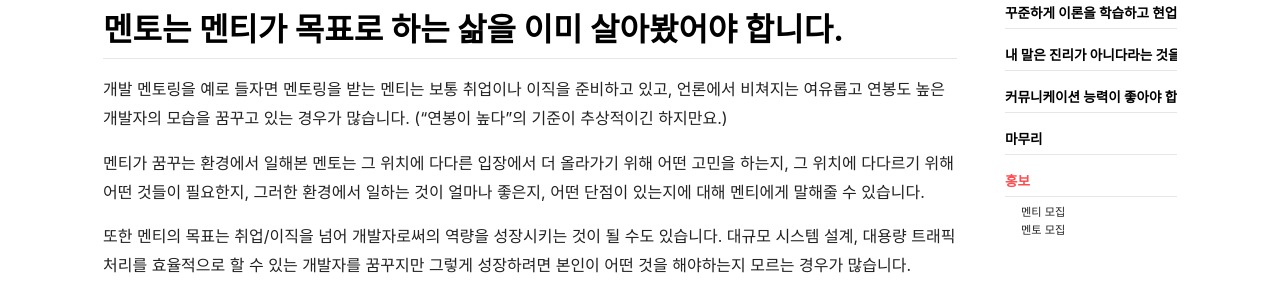
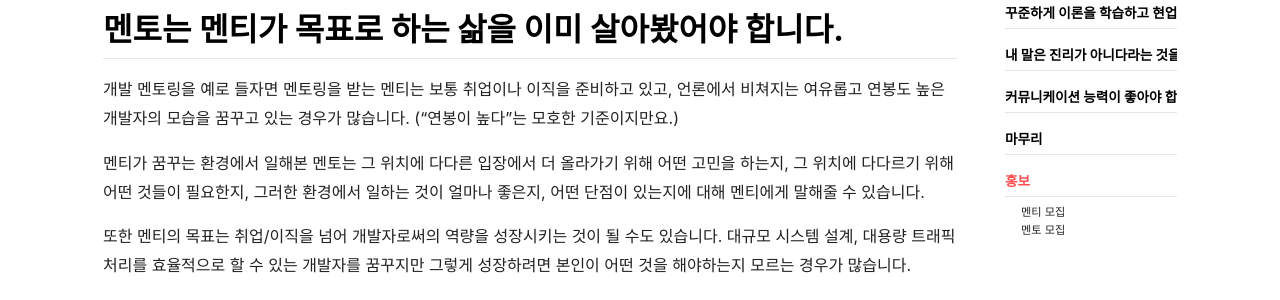
Before and after one commit to f-lab-private/f-lab-private.github.io, a Jekyll site: the page built from _posts/2021-09-21-what-is-good-mentor-.md, in a window 1280 px wide and 900 px high, scrolled down 355 px. Shown: the part 181-481 px from the top of the window. Built offline with Jekyll 4.4.1, drawn with Linux system fonts in a browser that asks for light colours; nearby versions of some CDN libraries; some of the changed text lies outside the part shown.

Commit message:
[Article] 좋은 멘토의 모습

```diff
--- a/_posts/2021-09-21-what-is-good-mentor-.md
+++ b/_posts/2021-09-21-what-is-good-mentor-.md
@@ -14,7 +14,7 @@ F-Lab은 "업계 최고 수준의 실력을 가진 개발자들의 멘토링"이
 
 
 # 멘토는 멘티가 목표로 하는 삶을 이미 살아봤어야 합니다.
-개발 멘토링을 예로 들자면 멘토링을 받는 멘티는 보통 취업이나 이직을 준비하고 있고, 언론에서 비쳐지는 여유롭고 연봉도 높은 개발자의 모습을 꿈꾸고 있는 경우가 많습니다. ("연봉이 높다"의 기준이 추상적이긴 하지만요.)
+개발 멘토링을 예로 들자면 멘토링을 받는 멘티는 보통 취업이나 이직을 준비하고 있고, 언론에서 비쳐지는 여유롭고 연봉도 높은 개발자의 모습을 꿈꾸고 있는 경우가 많습니다. ("연봉이 높다"는 모호한 기준이지만요.)
 
 멘티가 꿈꾸는 환경에서 일해본 멘토는 그 위치에 다다른 입장에서 더 올라가기 위해 어떤 고민을 하는지, 그 위치에 다다르기 위해 어떤 것들이 필요한지, 그러한 환경에서 일하는 것이 얼마나 좋은지, 어떤 단점이 있는지에 대해 멘티에게 말해줄 수 있습니다.
 
@@ -54,7 +54,7 @@ F-Lab은 "업계 최고 수준의 실력을 가진 개발자들의 멘토링"이
 
 
 # 내 말은 진리가 아니다라는 것을 인지하고 있어야 합니다.
-아무리 뛰어난 사람이라도 자라온 환경 등 여러 조건이 많기 때문에 많은 경우의 수 중에 몇 가지만 경험한 것이지 모든 것을 알고 있다고는 볼 수 없습니다.
+자라온 환경 등 성장에 영향을 끼치는 여러 조건이 많기 때문에 아무리 뛰어난 사람이라도 많고많은 경우의 수 중에 몇 가지를 경험한 것이지 모든 것을 알고 있는 사람이다 라고는 보기 힘듭니다.
 
 예전에 와닿았던 말중에 "선배란 어둠속에서 나보다 몇 걸음 앞을 헤매고 있는 사람"이라는 말이 있었습니다. 현재 내 위치에서는 선배가 많이 나아간 사람처럼 보이지만 똑같이 이 세상에서 고민하고 헤메고 있다는 말입니다.
 
```
